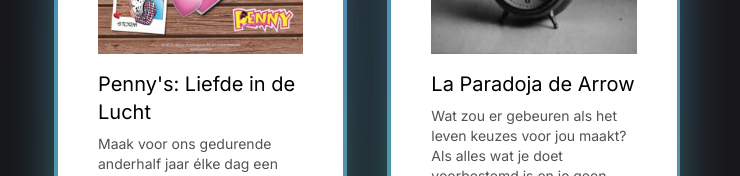
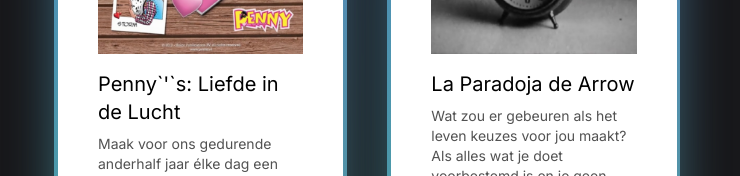
Before and after one commit to FROMJASP/iamstudios, a Next.js app: page /portfolio in a window 1280 px wide. Shown: the part 3613-3789 px from the top of the page, without its empty margins (106-846 px from the left). Built offline with nearby package versions, Linux system fonts and the light colour scheme.

Commit message:
First complete build for iamstudios

```diff
--- a/app/over-ons/page.tsx
+++ b/app/over-ons/page.tsx
@@ -1,3 +1,5 @@
+import Image from "next/image";
+
 export default function Diensten() {
   return (
     <>
@@ -12,7 +14,7 @@
 
             <div className="mt-8 grid grid-cols-1 gap-8 lg:grid-cols-2 lg:gap-16">
               <div className="relative h-64 overflow-hidden sm:h-80 lg:h-full">
-                <img
+                <Image
                   alt="iam foto"
                   src="iam-studio.jpeg"
                   className="absolute inset-0 h-full w-full object-cover rounded-lg"
@@ -65,7 +67,7 @@
               <dl className="grid grid-cols-1 gap-4 sm:grid-cols-3 sm:divide-x sm:divide-gray-100 dark:sm:divide-gray-800">
                 <div className="flex flex-col px-4 py-8 text-center">
                   <dt className="order-last text-lg font-medium text-gray-500 dark:text-gray-400">
-                    Geluiddsstudio's
+                    Geluiddsstudio`&apos;`s
                   </dt>
 
                   <dd className="text-4xl font-extrabold text-blue-600 md:text-5xl">
--- a/app/portfolio/page.tsx
+++ b/app/portfolio/page.tsx
@@ -421,7 +421,7 @@
                 className="object-contain"
               />
               <p className="text-base sm:text-xl text-black mt-4 mb-2 dark:text-neutral-200">
-                Penny's: Liefde in de Lucht
+                Penny`&apos;`s: Liefde in de Lucht
               </p>
 
               <p className="text-sm text-neutral-600 dark:text-neutral-400">
```
Also changed, not shown: 1 other file (tests, documents, lock files or other folders).
